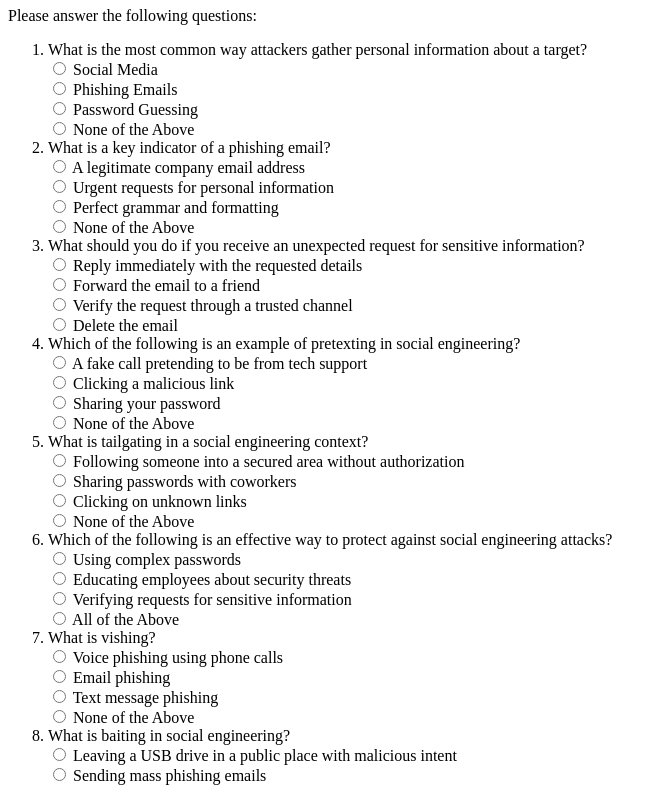
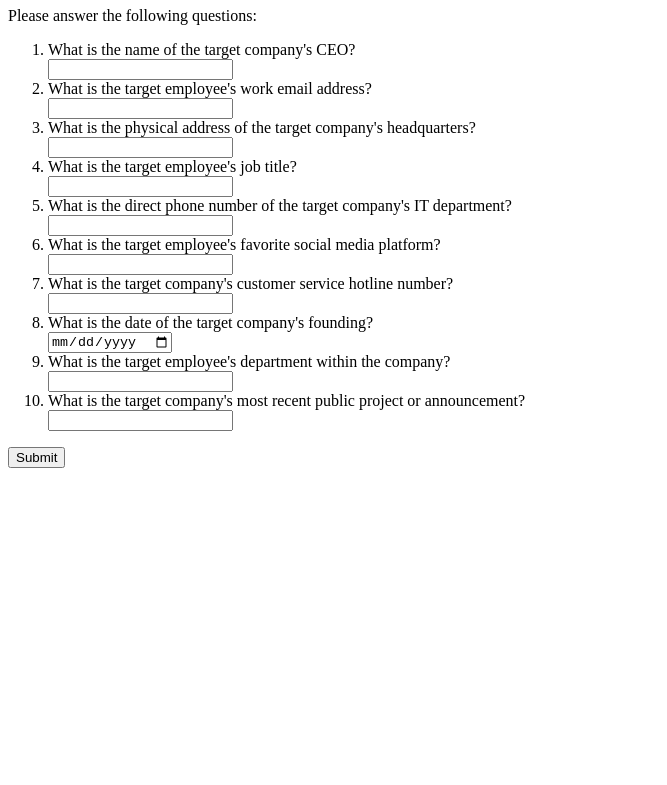
Before and after one commit to Blackwater707/CTFjustcollectingYOURdata, a plain HTML site: page index.html in a window 1280 px wide. Shown: the part 73-858 px from the top of the page, without its empty margins (0-667 px from the left). After the commit the page ends 800 px from the top, so only its background shows below. Drawn offline with Linux system fonts and the light colour scheme.

Commit message:
Update index.html

```diff
--- a/index.html
+++ b/index.html
@@ -4,122 +4,62 @@
     <meta charset="UTF-8">
     <meta name="viewport" content="width=device-width, initial-scale=1.0">
     <meta name="flag" content="IGNITE{SURVEYS_CAN_BE_DANGEROUS}">
-    <title>Social Engineering Awareness Survey</title>
+    <title>Social Engineering CTF Questions</title>
 </head>
 <body>
-    <h1>Social Engineering Awareness Survey</h1>
+    <h1>Social Engineering CTF Questions</h1>
     <p>Please answer the following questions:</p>
     <form action="#" method="post">
         <ol>
             <li>
-                What is the most common way attackers gather personal information about a target?
+                What is the name of the target company's CEO?
                 <br>
-                <input type="radio" name="q1" value="a"> Social Media
-                <br>
-                <input type="radio" name="q1" value="b"> Phishing Emails
-                <br>
-                <input type="radio" name="q1" value="c"> Password Guessing
-                <br>
-                <input type="radio" name="q1" value="d"> None of the Above
+                <input type="text" name="q1">
             </li>
             <li>
-                What is a key indicator of a phishing email?
+                What is the target employee's work email address?
                 <br>
-                <input type="radio" name="q2" value="a"> A legitimate company email address
-                <br>
-                <input type="radio" name="q2" value="b"> Urgent requests for personal information
-                <br>
-                <input type="radio" name="q2" value="c"> Perfect grammar and formatting
-                <br>
-                <input type="radio" name="q2" value="d"> None of the Above
+                <input type="email" name="q2">
             </li>
             <li>
-                What should you do if you receive an unexpected request for sensitive information?
+                What is the physical address of the target company's headquarters?
                 <br>
-                <input type="radio" name="q3" value="a"> Reply immediately with the requested details
-                <br>
-                <input type="radio" name="q3" value="b"> Forward the email to a friend
-                <br>
-                <input type="radio" name="q3" value="c"> Verify the request through a trusted channel
-                <br>
-                <input type="radio" name="q3" value="d"> Delete the email
+                <input type="text" name="q3">
             </li>
             <li>
-                Which of the following is an example of pretexting in social engineering?
+                What is the target employee's job title?
                 <br>
-                <input type="radio" name="q4" value="a"> A fake call pretending to be from tech support
-                <br>
-                <input type="radio" name="q4" value="b"> Clicking a malicious link
-                <br>
-                <input type="radio" name="q4" value="c"> Sharing your password
-                <br>
-                <input type="radio" name="q4" value="d"> None of the Above
+                <input type="text" name="q4">
             </li>
             <li>
-                What is tailgating in a social engineering context?
+                What is the direct phone number of the target company's IT department?
                 <br>
-                <input type="radio" name="q5" value="a"> Following someone into a secured area without authorization
-                <br>
-                <input type="radio" name="q5" value="b"> Sharing passwords with coworkers
-                <br>
-                <input type="radio" name="q5" value="c"> Clicking on unknown links
-                <br>
-                <input type="radio" name="q5" value="d"> None of the Above
+                <input type="text" name="q5">
             </li>
             <li>
-                Which of the following is an effective way to protect against social engineering attacks?
+                What is the target employee's favorite social media platform?
                 <br>
-                <input type="radio" name="q6" value="a"> Using complex passwords
-                <br>
-                <input type="radio" name="q6" value="b"> Educating employees about security threats
-                <br>
-                <input type="radio" name="q6" value="c"> Verifying requests for sensitive information
-                <br>
-                <input type="radio" name="q6" value="d"> All of the Above
+                <input type="text" name="q6">
             </li>
             <li>
-                What is vishing?
+                What is the target company's customer service hotline number?
                 <br>
-                <input type="radio" name="q7" value="a"> Voice phishing using phone calls
-                <br>
-                <input type="radio" name="q7" value="b"> Email phishing
-                <br>
-                <input type="radio" name="q7" value="c"> Text message phishing
-                <br>
-                <input type="radio" name="q7" value="d"> None of the Above
+                <input type="text" name="q7">
             </li>
             <li>
-                What is baiting in social engineering?
+                What is the date of the target company's founding?
                 <br>
-                <input type="radio" name="q8" value="a"> Leaving a USB drive in a public place with malicious intent
-                <br>
-                <input type="radio" name="q8" value="b"> Sending mass phishing emails
-                <br>
-                <input type="radio" name="q8" value="c"> Following someone into a secured area
-                <br>
-                <input type="radio" name="q8" value="d"> None of the Above
+                <input type="date" name="q8">
             </li>
             <li>
-                How can you identify a secure website?
+                What is the target employee's department within the company?
                 <br>
-                <input type="radio" name="q9" value="a"> The website URL begins with "http"
-                <br>
-                <input type="radio" name="q9" value="b"> The website URL begins with "https" and has a padlock icon
-                <br>
-                <input type="radio" name="q9" value="c"> The website URL is very long
-                <br>
-                <input type="radio" name="q9" value="d"> None of the Above
+                <input type="text" name="q9">
             </li>
             <li>
-                What is the primary goal of social engineering attacks?
+                What is the target company's most recent public project or announcement?
                 <br>
-                <input type="radio" name="q10" value="a"> To gain unauthorized access to sensitive information
-                <br>
-                <input type="radio" name="q10" value="b"> To delete files on a system
-                <br>
-                <input type="radio" name="q10" value="c"> To install a virus
-                <br>
-                <input type="radio" name="q10" value="d"> None of the Above
+                <input type="text" name="q10">
             </li>
         </ol>
         <button type="submit">Submit</button>
```
